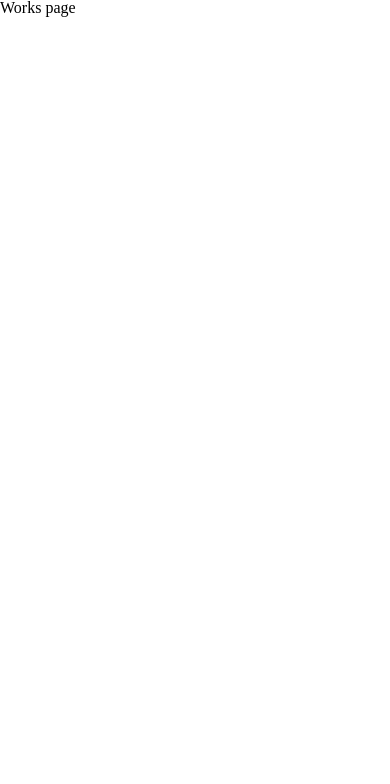
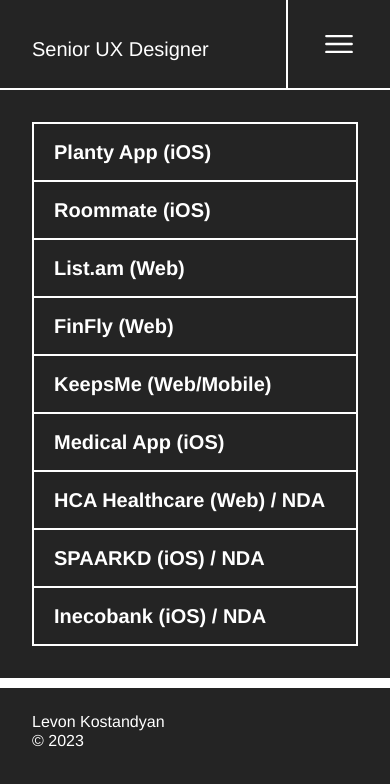
Before and after one commit to nikolozi-chikhladze/levon-cv-2, a React (Vite) app: page /works in a window 390 px wide. Shown: the top 784 px of the page. Built offline with nearby package versions, Linux system fonts and the light colour scheme.

Commit message:
feat: works page mobile ui and refactor

```diff
--- a/src/components/shared/Box.jsx
+++ b/src/components/shared/Box.jsx
@@ -1,7 +1,13 @@
 import styled from "styled-components";
 
 export const Box = styled.div`
-  padding: 16px 18px;
+  padding: ${props =>
+          typeof props.hasPadding === 'boolean' ?
+            props.hasPadding ?
+                    '16px 18px'
+                    : 'none'
+          : '16px 18px'
+};
   border: 2px solid #fff;
   border-bottom: none;
 
--- /dev/null
+++ b/src/components/worksItem/WorksItem.jsx
@@ -0,0 +1,17 @@
+import React, {useState} from 'react'
+import ArrowIcon from '/src/assets/arrow.svg?react'
+import {WorksItemText, WorksItemTextContainer} from "./WorksItem.styles.jsx";
+
+export const WorksItem = ({text}) => {
+    const [isFocused, setIsFocused] = useState(false)
+    return (
+        <WorksItemTextContainer
+            onMouseEnter={() => setIsFocused(true)}
+            onMouseLeave={() => setIsFocused(false)}
+            isFocused={isFocused}
+        >
+            <WorksItemText color={isFocused ? '#1a1a1a' : '#fff'}>{text}</WorksItemText>
+            {isFocused && <ArrowIcon height={32} width={32}/>}
+        </WorksItemTextContainer>
+    )
+}
--- /dev/null
+++ b/src/components/worksItem/WorksItem.styles.jsx
@@ -0,0 +1,23 @@
+import styled from "styled-components";
+
+export const WorksItemTextContainer = styled.div`
+  display: flex;
+  align-items: center;
+  justify-content: space-between;
+  background-color: ${props => props.isFocused ? '#fff' : 'none'};
+
+  @media (max-width: 480px) {
+    padding: 16px 20px;
+  }
+`;
+
+export const WorksItemText = styled.p`
+  font-family: "Helvetica Neue", serif;
+  color: ${props => props.color || '#fff'};
+  font-weight: bold;
+
+  @media (max-width: 480px) {
+    font-size: 20px;
+    line-height: 24px;
+  }
+`;
--- a/src/main.jsx
+++ b/src/main.jsx
@@ -5,6 +5,7 @@ import HomeScreen from "./screens/Home/Home.screen.jsx";
 import './reset.css';
 import {CommonContextProvider} from "./state/Common.context.jsx";
 import {ContactScreen} from "./screens/Contact/Contact.screen.jsx";
+import {WorksScreen} from "./screens/Works/Works.screen.jsx";
 
 
 const router = createBrowserRouter([
@@ -18,7 +19,7 @@ const router = createBrowserRouter([
     },
     {
         path: "/works",
-        element: <div>Works page</div>
+        element: <WorksScreen />
     },
     {
         path: "/contact",
--- /dev/null
+++ b/src/screens/Works/Works.screen.jsx
@@ -0,0 +1,66 @@
+import React, {useContext} from 'react'
+import {Background} from "../../components/shared/Background.jsx";
+import Header from "../../components/header/Header.jsx";
+import {Footer} from "../../components/footer/Footer.jsx";
+import {CommonContext} from "../../state/Common.context.jsx";
+import {MobileMenu} from "../../components/mobileMenu/MobileMenu.jsx";
+import {Container} from "../../components/shared/Container.jsx";
+import {Box} from "../../components/shared/Box.jsx";
+import {WorksItem} from "../../components/worksItem/WorksItem.jsx";
+
+const WORKS = [
+    {
+        id: 'planty-app',
+        title: 'Planty App (iOS)',
+    },
+    {
+        id: 'roommate',
+        title: 'Roommate (iOS)',
+    },
+    {
+        id: 'list-am',
+        title: 'List.am (Web)',
+    },
+    {
+        id: 'fin-fly',
+        title: 'FinFly (Web)',
+    },
+    {
+        id: 'keeps-me',
+        title: 'KeepsMe (Web/Mobile)',
+    },
+    {
+        id: 'medical-app',
+        title: 'Medical App (iOS)',
+    },
+    {
+        id: 'hca-healthcare',
+        title: 'HCA Healthcare (Web) / NDA',
+    },
+    {
+        id: 'spaarkd',
+        title: 'SPAARKD (iOS) / NDA',
+    },
+    {
+        id: 'inecobank',
+        title: 'Inecobank (iOS) / NDA',
+    },
+]
+export const WorksScreen = () => {
+    const {isHeaderOpen} = useContext(CommonContext);
+    return (
+        <Background>
+            <Header/>
+            {isHeaderOpen ? <MobileMenu /> : (
+                <Container>
+                    {WORKS.map(item => (
+                        <Box key={item.id} hasPadding={false}>
+                            <WorksItem text={item.title} />
+                        </Box>
+                    ))}
+                </Container>
+            )}
+            <Footer/>
+        </Background>
+    )
+}
--- /dev/null
+++ b/src/screens/Works/Works.styles.jsx
@@ -0,0 +1 @@
+import styled from "styled-components";
```
Also changed, not shown: src/assets/arrow.svg (added).
